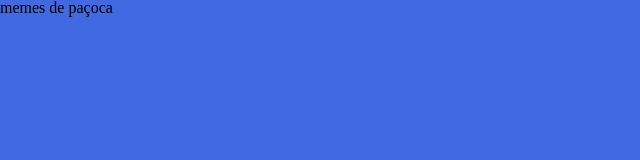
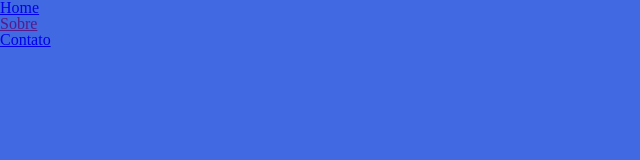
Before and after one commit to Marcelo-Henriqu/pao-v2, a plain HTML site: page index.html in a window 1280 px wide. Shown: the whole page, without its empty margins (0-640 px from the left). Drawn offline with Linux system fonts and the light colour scheme.

Commit message:
QUEIJO COM BANANA

```diff
--- a/index.html
+++ b/index.html
@@ -10,7 +10,26 @@
 </head>
 <body>
     <header>
-        <h1>memes de paçoca</h1>
+        <div class="centralizar_cabecalho">
+            <div class="logo">
+
+            </div>
+            <div class="menu">
+                <nav>
+                    <ul>
+                        <li>
+                            <a href="index.html">Home</a>
+                        </li>
+                        <li>
+                            <a href="">Sobre</a>
+                        </li>
+                        <li>
+                            <a href="WWW.GOOGLE.COM.BR">Contato</a>
+                        </li>
+                    </ul>
+                </nav>
+            </div>
+        </div>
     </header>
     <main>
 
```
